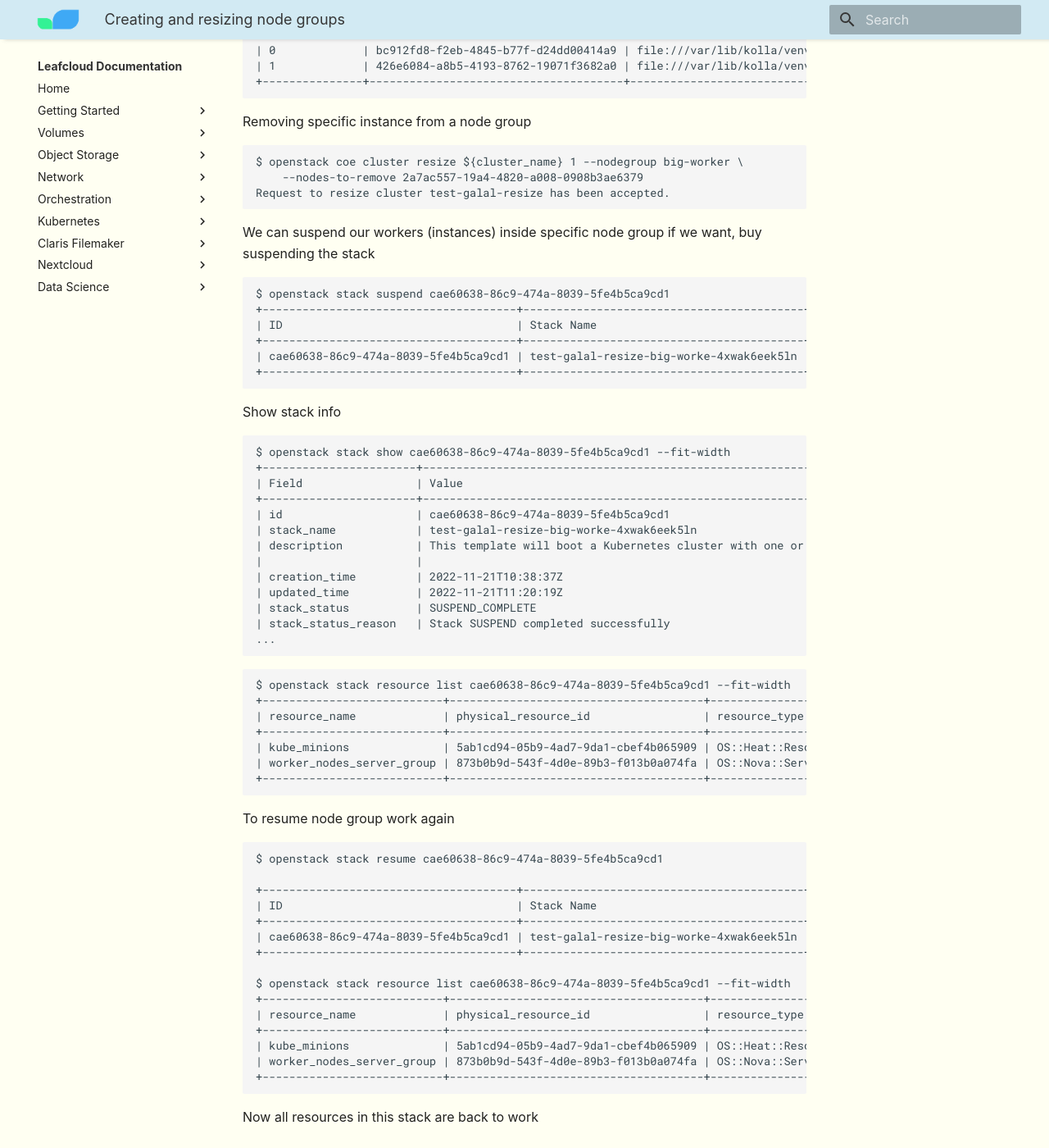
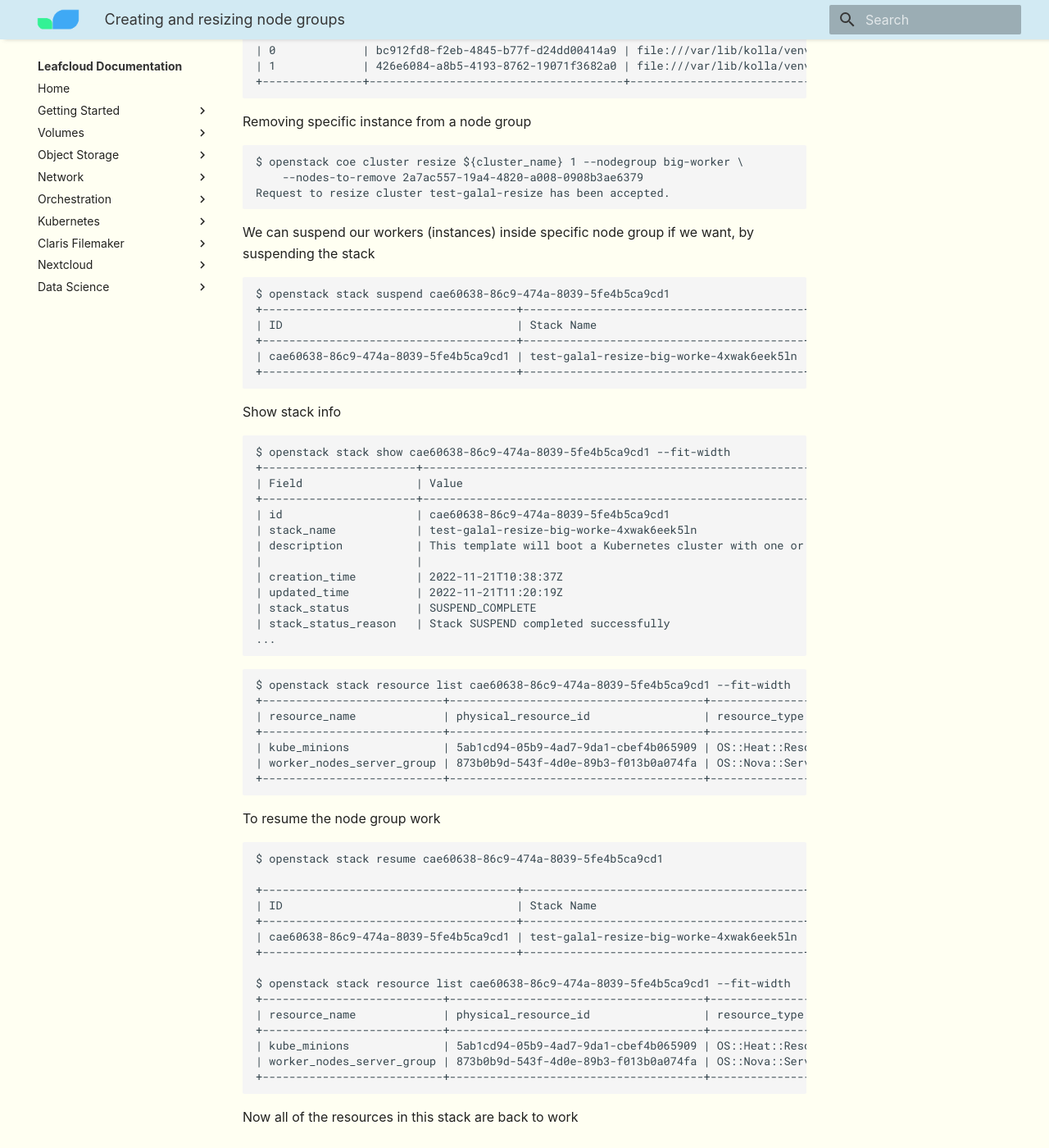
Before and after one commit to leafcloudhq/documentation-rtd, an MkDocs documentation site: the page built from docs/kubernetes/creating-and-resizing-node-groups.md, in a window 1280 px wide and 1400 px high, scrolled down 2240 px. Shown: the whole window at 82% size. Built offline with MkDocs 1.6.1 and Material for MkDocs 9.7.7, drawn with Linux system fonts in a browser that asks for light colours; some web fonts are replaced.

Commit message:
added k8s tutorial

````diff
--- a/docs/kubernetes/creating-and-resizing-node-groups.md
+++ b/docs/kubernetes/creating-and-resizing-node-groups.md
@@ -127,7 +127,7 @@ $ openstack coe cluster resize ${cluster_name} 1 --nodegroup big-worker \
 Request to resize cluster test-galal-resize has been accepted.
 ```
 
-We can suspend our workers (instances) inside specific node group if we want, buy suspending the stack
+We can suspend our workers (instances) inside specific node group if we want, by suspending the stack
 
 ```bash
 $ openstack stack suspend cae60638-86c9-474a-8039-5fe4b5ca9cd1
@@ -166,7 +166,7 @@ $ openstack stack resource list cae60638-86c9-474a-8039-5fe4b5ca9cd1 --fit-width
 +---------------------------+--------------------------------------+-------------------------+------------------+----------------------+
 ```
 
-To resume node group work again
+To resume the node group work
 
 ```bash
 $ openstack stack resume cae60638-86c9-474a-8039-5fe4b5ca9cd1
@@ -186,4 +186,4 @@ $ openstack stack resource list cae60638-86c9-474a-8039-5fe4b5ca9cd1 --fit-width
 +---------------------------+--------------------------------------+-------------------------+-----------------+----------------------+
 ```
 
-Now all resources in this stack are back to work
+Now all of the resources in this stack are back to work
````
